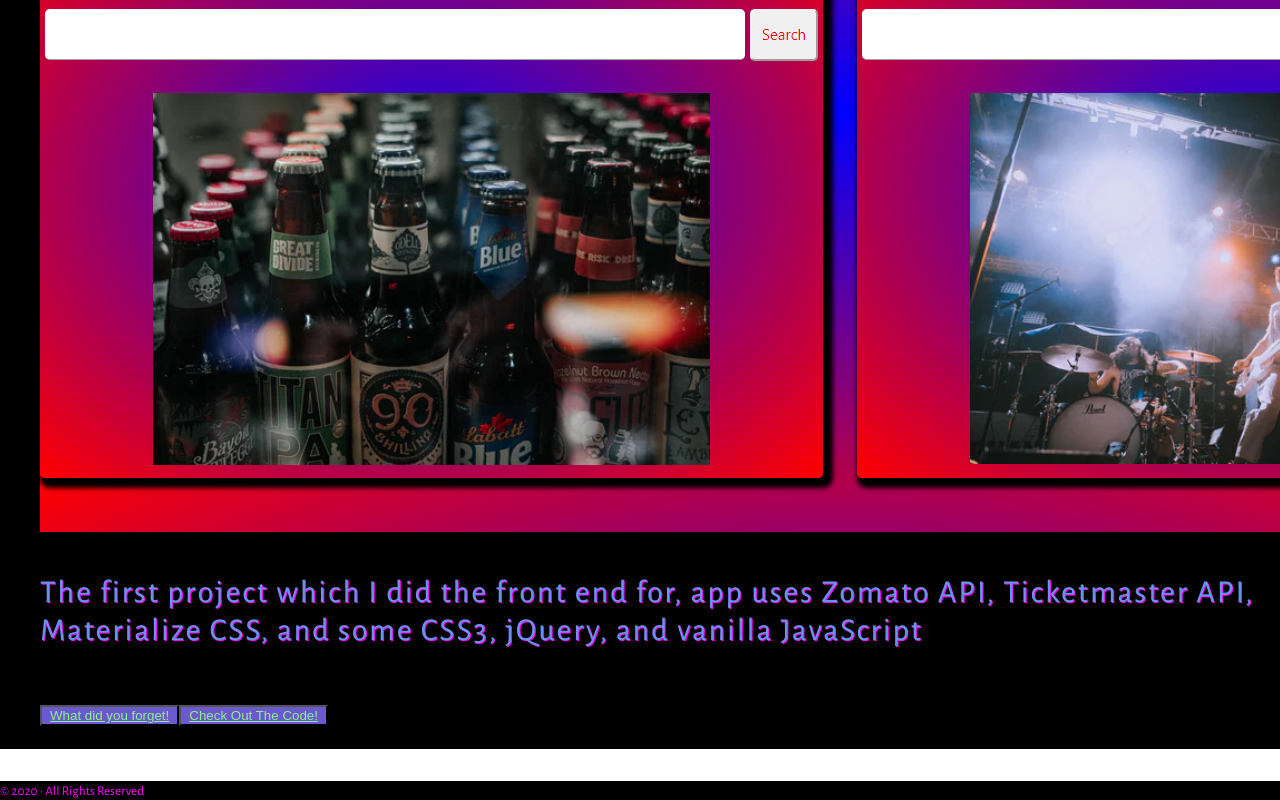
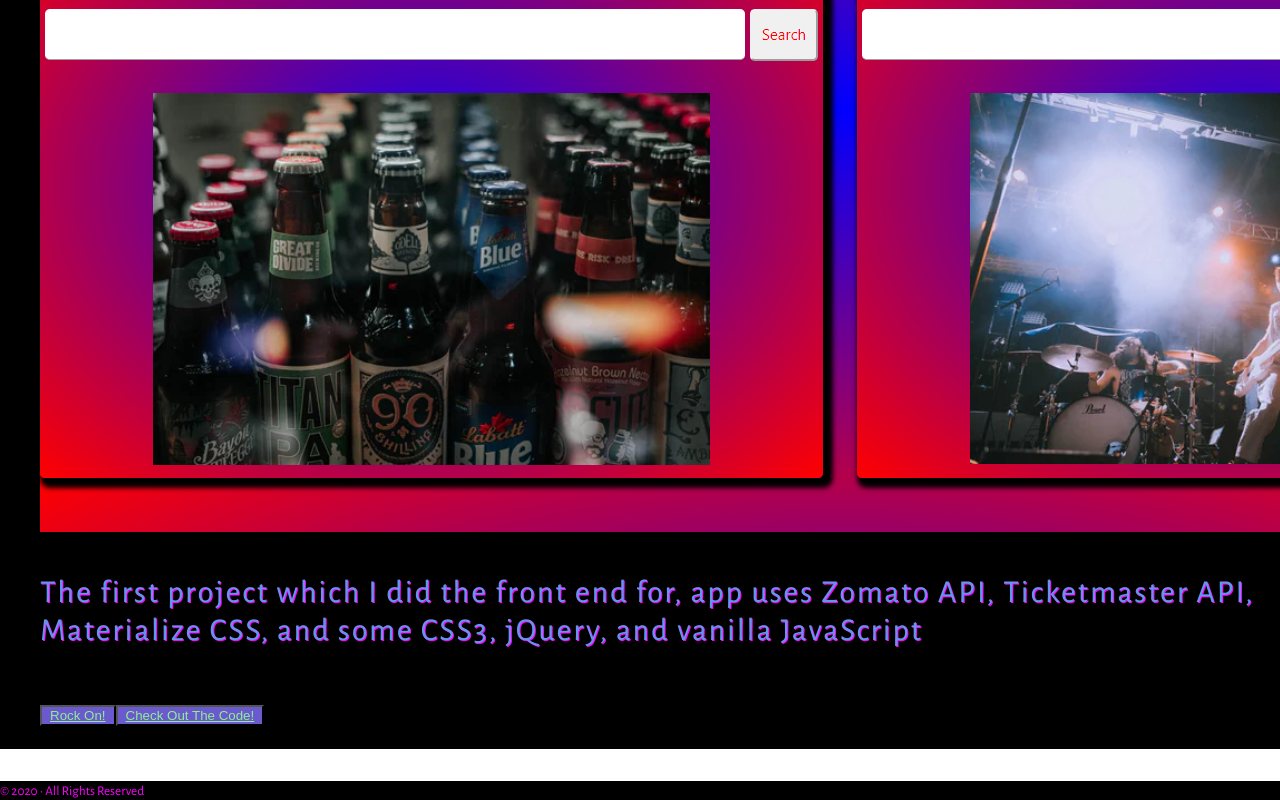
Before and after one commit to NekoCarreraDesigns/react-portfolio-3, a React (Create React App) app: page /my-portfolio in a window 1280 px wide. Shown: the part 8357-9157 px from the top of the page. Built offline with nearby package versions, Linux system fonts and the light colour scheme.

Commit message:
edited portfolio page

```diff
--- a/src/components/Card/Card.js
+++ b/src/components/Card/Card.js
@@ -87,7 +87,7 @@
                         <p id="menu"> The first project which I did the front end for, app uses Zomato API, Ticketmaster API,
                         Materialize CSS, and some CSS3, jQuery, and vanilla JavaScript
                         </p>
-                        <button style={{ backgroundColor: 'slateblue' }} type="button" className="btn btn-primary btn-lg"><a className="button" href="https://akarpisz.github.io/masterproject1/">What did you forget!</a></button>
+                        <button style={{ backgroundColor: 'slateblue' }} type="button" className="btn btn-primary btn-lg"><a className="button" href="https://akarpisz.github.io/masterproject1/">Rock On!</a></button>
                         <button style={{ backgroundColor: 'slateblue' }} type="button" className="btn btn-primary btn-lg"><a className="button" href="https://github.com/akarpisz/masterproject1">Check Out The Code!</a></button>
                     </div>
                 </li>
```
